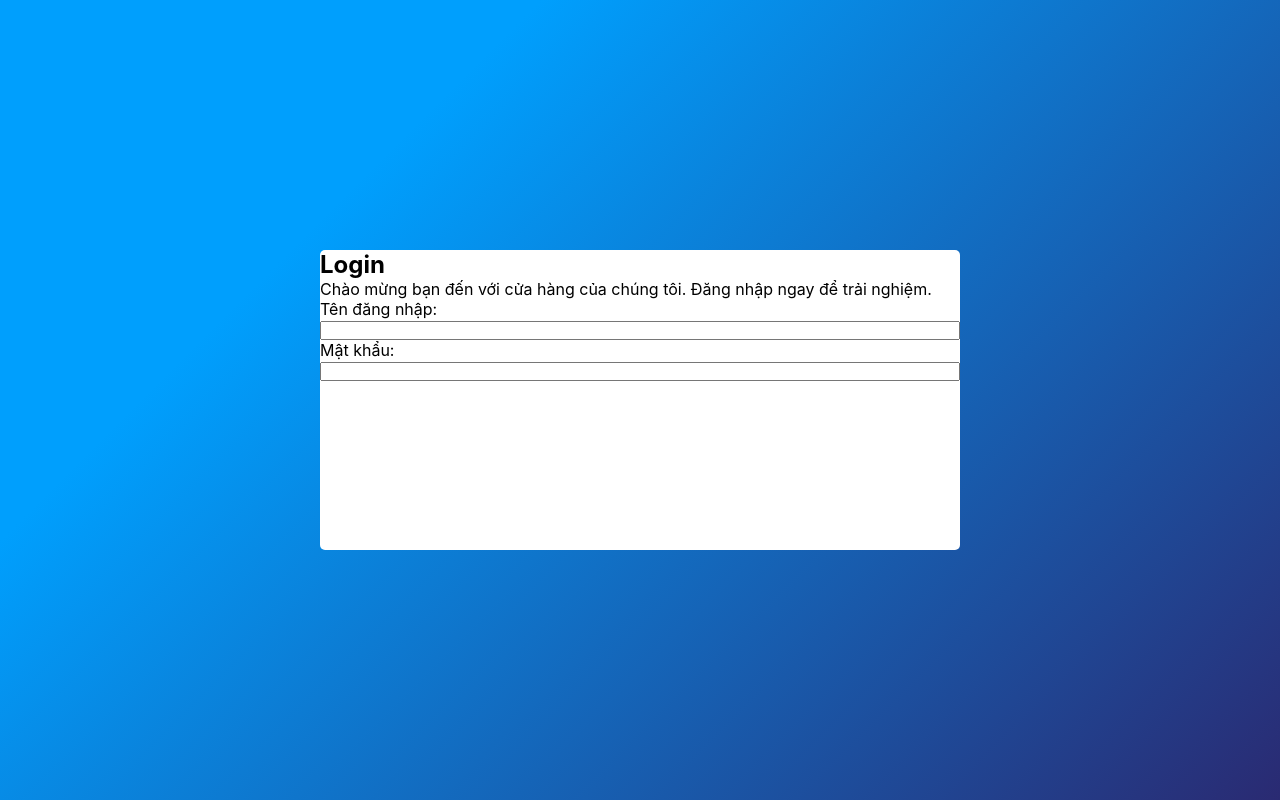
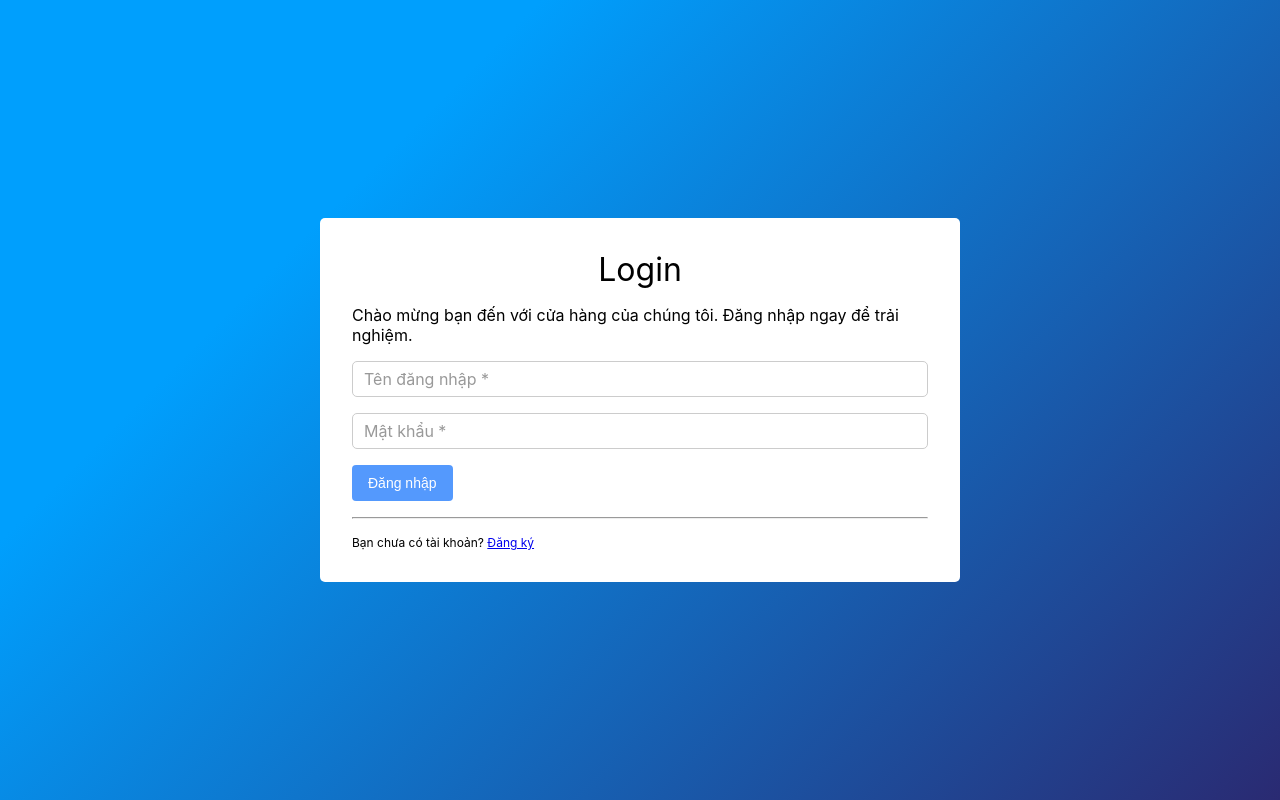
Before and after one commit to lamtruong28/do-an-web, a React (Vite) app: page / in a window 1280 px wide. Built offline with nearby package versions, Linux system fonts and the light colour scheme.

Commit message:
complete form login

```diff
--- a/package.json
+++ b/package.json
@@ -8,8 +8,11 @@
     "preview": "vite preview"
   },
   "dependencies": {
+    "@reduxjs/toolkit": "^1.8.1",
+    "axios": "^0.27.2",
     "react": "^18.0.0",
-    "react-dom": "^18.0.0"
+    "react-dom": "^18.0.0",
+    "react-router-dom": "^6.3.0"
   },
   "devDependencies": {
     "@types/react": "^18.0.0",
--- /dev/null
+++ b/src/app/api/index.js
@@ -0,0 +1,7 @@
+import axios from 'axios';
+const URL_DB = 'http://localhost:8080/users';
+export const handleLogin = async (payload) => {
+    const res = await axios.post(`${URL_DB}/login`, payload);
+    console.log(res.data)
+    return res.data;
+};
--- a/src/components/SignIn/index.jsx
+++ b/src/components/SignIn/index.jsx
@@ -1,22 +1,58 @@
+import { useState } from 'react';
+import { handleLogin } from '../../app/api';
 import './signIn.css';
 
 export default function () {
+    const [userName, setUserName] = useState('');
+    const [password, setPassword] = useState('');
+
+    const handleClickLogin = async (e) => {
+        e.preventDefault();
+        if (!userName && !password) return;
+        const user = await handleLogin({ userName, password });
+        console.log(user.userName)
+        if (user.userName)
+            alert('welcome')
+    }
     return (
         <main>
             <div className='sign-in-wrapper d-flex-center'>
-                <div className="sign-in-wrap w-50 rounded">
-                    <h2>Login</h2>
+                <div className="sign-in-wrap w-50 rounded p-32">
+                    <h2 className='fw-normal text-center mb-16'>Login</h2>
                     <p>Chào mừng bạn đến với cửa hàng của chúng tôi. Đăng nhập ngay để trải nghiệm.</p>
                     <form className='sign-in-form'>
-                        <div className="">
-                            <span>Tên đăng nhập:</span>
-                            <input className='w-100' type="text" name="userName" />
+                        <div className="sign-in__item mt-16">
+                            <input
+                                className='w-100 item-input rounded'
+                                type="text"
+                                name="userName"
+                                placeholder=' '
+                                required
+                                value={userName}
+                                onChange={(e) => setUserName(e.target.value)}
+                            />
+                            <span className='item-label rounded'>Tên đăng nhập *</span>
                         </div>
-                        <div className="">
-                            <span>Mật khẩu:</span>
-                            <input className='w-100' type="password" name="password" id="sign-in-password" />
+                        <div className="sign-in__item mt-16">
+                            <input
+                                className='w-100 item-input rounded'
+                                type="password"
+                                name="password"
+                                required
+                                placeholder=' '
+                                value={password}
+                                onChange={(e) => setPassword(e.target.value)}
+                            />
+                            <span className='item-label rounded'>Mật khẩu *</span>
                         </div>
+                        <button
+                            className={(userName && password) ? 'mt-16 btn btn-primary' : 'mt-16 btn btn-primary disable'}
+                            type='submit'
+                            onClick={handleClickLogin}
+                        >Đăng nhập</button>
                     </form>
+                    <hr className='mt-16 mb-16' />
+                    <p className='text-no-account'>Bạn chưa có tài khoản? <a href="#">Đăng ký</a></p>
                 </div>
             </div>
         </main>
--- a/src/components/SignIn/signIn.css
+++ b/src/components/SignIn/signIn.css
@@ -8,3 +8,42 @@
     min-height: 300px;
     background-color: #fff;
 }
+
+.sign-in__item {
+    position: relative;
+}
+
+.sign-in__item .item-input {
+    font-size: 1.6rem;
+    padding: 8px;
+    outline: none;
+    border: 1px solid #ccc;
+}
+
+.item-input:focus {
+    border-color: #009ffd;
+}
+
+.item-label {
+    position: absolute;
+    font-size: 1.6rem;
+    top: 50%;
+    left: 8px;
+    transform: translateY(-50%);
+    color: #999;
+    background-color: #fff;
+    padding: 0 4px;
+    transition: all ease .2s;
+    user-select: none;
+    pointer-events: none;
+}
+
+.item-input:not(:placeholder-shown)~.item-label,
+.item-input:focus~.item-label {
+    top: 0;
+    font-size: 1.2rem;
+}
+
+.text-no-account {
+    font-size: 1.2rem;
+}
--- a/src/index.css
+++ b/src/index.css
@@ -13,6 +13,10 @@ body {
   -moz-osx-font-smoothing: grayscale;
 }
 
+html {
+  font-size: 62.5%;
+}
+
 code {
   font-family: source-code-pro, Menlo, Monaco, Consolas, 'Courier New',
     monospace;
@@ -23,7 +27,32 @@ code {
   --bg-primary: #eec0c6;
 }
 
+p,
+span {
+  font-size: 1.6rem;
+}
+
+h1 {
+  font-size: 3.6rem;
+}
+
+h2 {
+  font-size: 3.2rem;
+}
+
 /* Base CSS */
+.fw-bold {
+  font-weight: bold;
+}
+
+.fw-normal {
+  font-weight: normal;
+}
+
+.text-center {
+  text-align: center;
+}
+
 .p-4 {
   padding: 4px;
 }
@@ -228,6 +257,41 @@ code {
   border-radius: 5px;
 }
 
+.btn {
+  padding: 10px 16px;
+  border: none;
+  outline: none;
+  cursor: pointer;
+  border-radius: 4px;
+  font-size: 1.4rem;
+  text-decoration: none;
+  user-select: none;
+}
+
+.btn.disable {
+  opacity: 0.7;
+  cursor: no-drop;
+}
+
+.btn-sm {
+  padding: 8px;
+  font-size: 1.3rem;
+}
+
+.btn-primary {
+  color: #fff;
+  background-color: #0d6efd;
+}
+
+.btn-primary:hover {
+  background-color: #0b5ed7;
+}
+
+.btn-secondary {
+  color: #fff;
+  background-color: #6c757d;
+}
+
 /* flexbox */
 .d-flex {
   display: flex;
```
Also changed, not shown: src/redux/store.js (added, +9 -0 lines), src/redux/userSlice.js (added, +8 -0 lines), src/redux/selectors.js (added), 1 other file (tests, documents, lock files or other folders).
